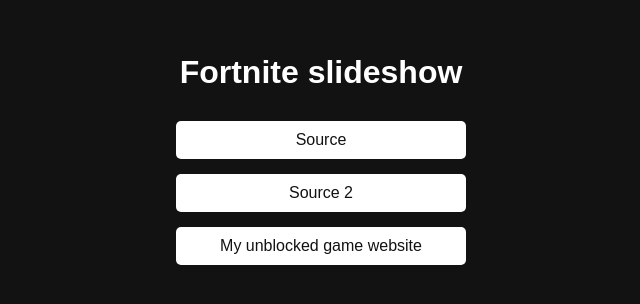
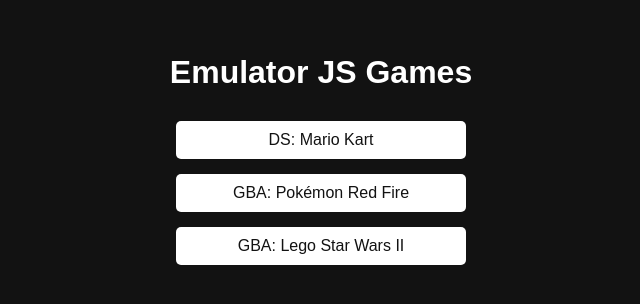
Before and after one commit to mathpunch/cautious-guacamole, a plain HTML site: page index.html in a window 1280 px wide. Shown: the part 244-548 px from the top of the page, without its empty margins (319-959 px from the left). Drawn offline with Linux system fonts and the light colour scheme.

Commit message:
Update index.html

```diff
--- a/index.html
+++ b/index.html
@@ -3,7 +3,7 @@
 <head>
     <meta charset="UTF-8">
     <meta name="viewport" content="width=device-width, initial-scale=1.0">
-    <title>mathpunch iPod Touch 4th Generation Listener</title>
+    <title>Emulator JS Games</title>
     <style>
         /* Dark Mode Styling */
         body {
@@ -44,10 +44,10 @@
 </head>
 <body>
     <div class="container">
-        <h1>Fortnite slideshow</h1>
-        <a class="button" href="https://www.argentics.io/what-makes-fortnite-so-popular" target="_blank">Source</a>
-        <a class="button" href="https://suttonhighnews.net/10514/entertainment/is-fortnite-the-greatest-game-of-all-time/" target="_blank">Source 2</a>
-        <a class="button" href="https://mathpunch.github.io" target="_blank">My unblocked game website</a>
+        <h1>Emulator JS Games</h1>
+        <a class="button" href="https://www.argentics.io/what-makes-fortnite-so-popular" target="_blank">DS: Mario Kart</a>
+        <a class="button" href="https://github.com/ixlmathgg/Licky/raw/main/Pokemon%20Red%20Fire.zip" target="_blank">GBA: Pokémon Red Fire</a>
+        <a class="button" href="https://github.com/mathpunch/didactic-fortnight/raw/refs/heads/main/LEGO%20Star%20Wars%20II.zip" target="_blank">GBA: Lego Star Wars II</a>
     </div>
 </body>
 </html>
```
